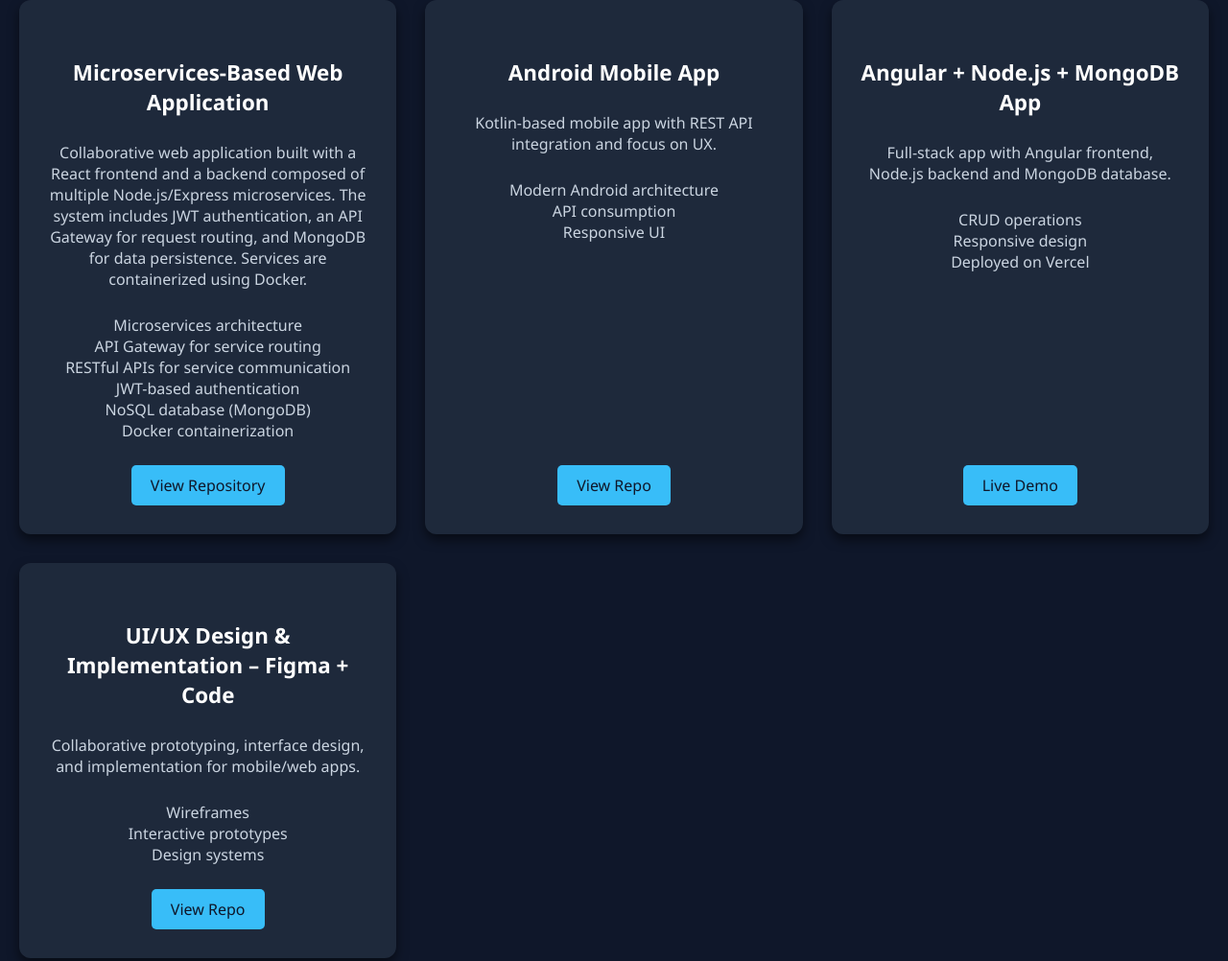
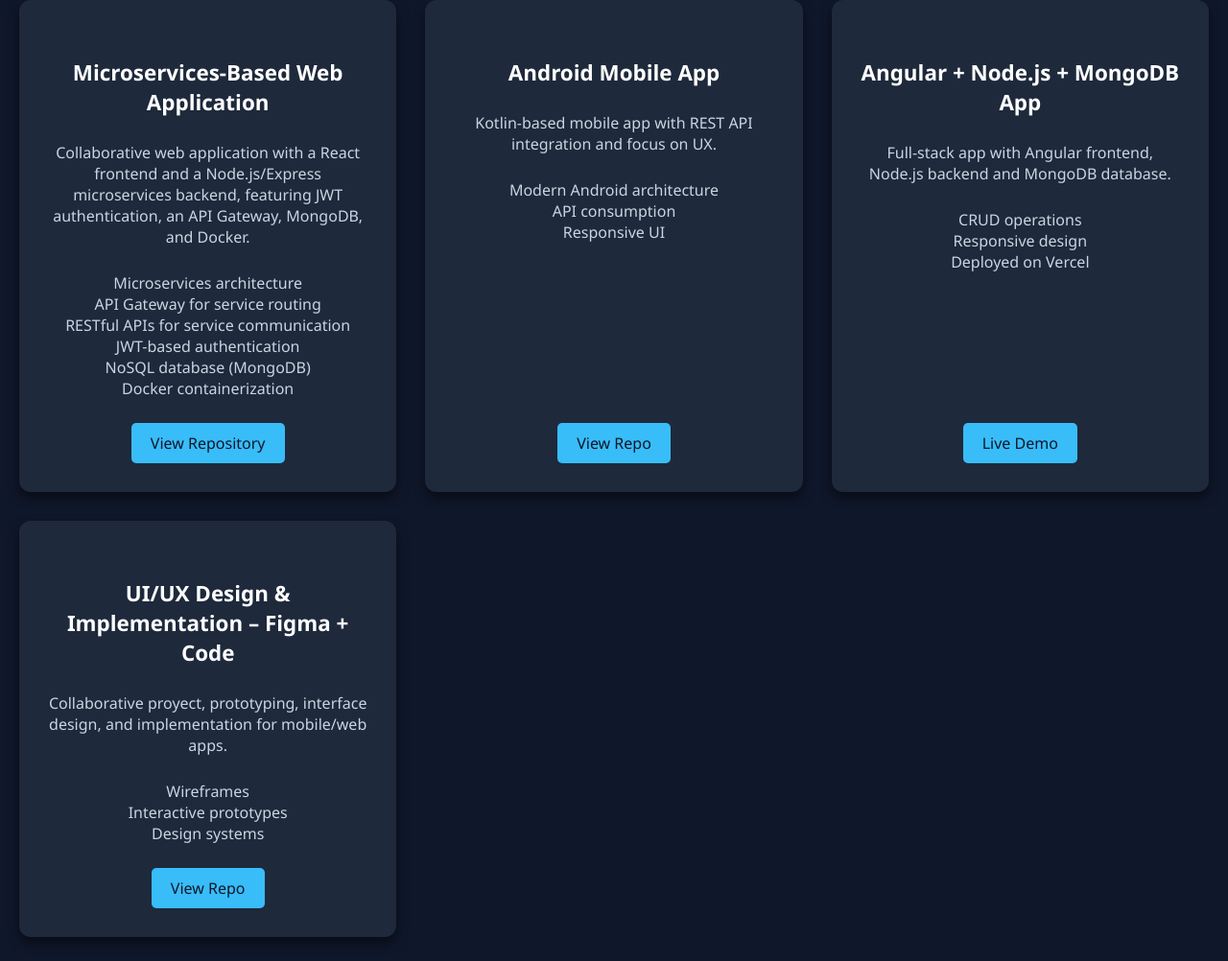
Before and after one commit to AgostinaLaffitte/AgostinaLaffitte, a plain HTML site: page index.html in a window 1280 px wide. Shown: the part 632-1634 px from the top of the page at 96% size. Drawn offline with Linux system fonts and the light colour scheme.

```diff
--- a/index.html
+++ b/index.html
@@ -39,7 +39,7 @@
 
     <div class="card">
       <h4>Microservices-Based Web Application</h4>
-      <p>Collaborative web application built with a React frontend and a backend composed of multiple Node.js/Express microservices. The system includes JWT authentication, an API Gateway for request routing, and MongoDB for data persistence. Services are containerized using Docker.</p>
+      <p>Collaborative web application with a React frontend and a Node.js/Express microservices backend, featuring JWT authentication, an API Gateway, MongoDB, and Docker.</p>
       <ul>
         <li>Microservices architecture</li>
         <li>API Gateway for service routing</li>
@@ -81,7 +81,7 @@
 
     <div class="card">
       <h4>UI/UX Design & Implementation – Figma + Code</h4>
-      <p>Collaborative prototyping, interface design, and implementation for mobile/web apps.</p>
+      <p>Collaborative proyect, prototyping, interface design, and implementation for mobile/web apps.</p>
       <ul>
         <li>Wireframes</li>
         <li>Interactive prototypes</li>
```
